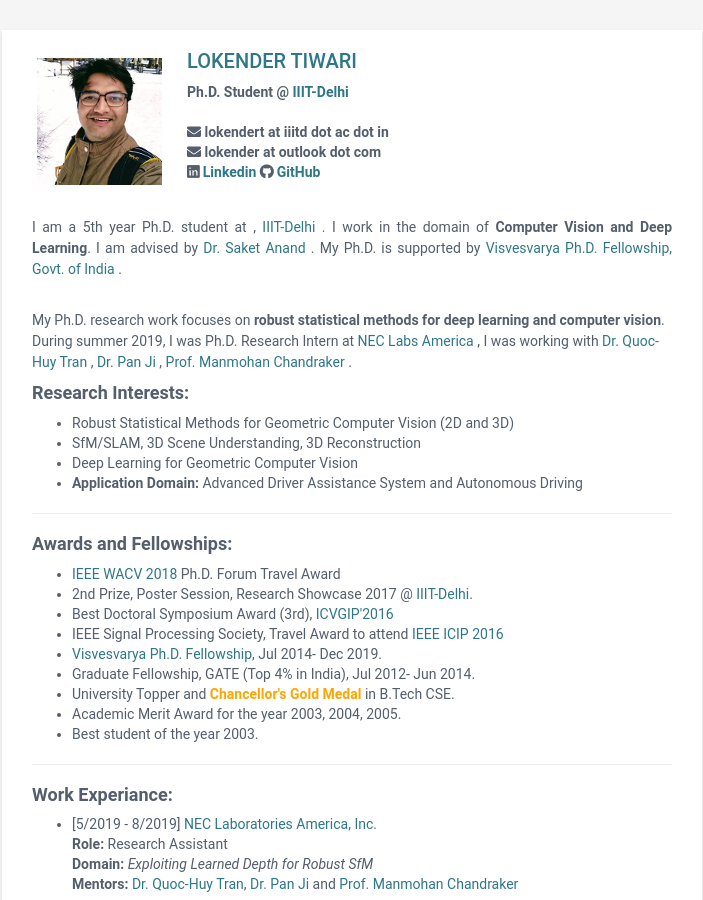
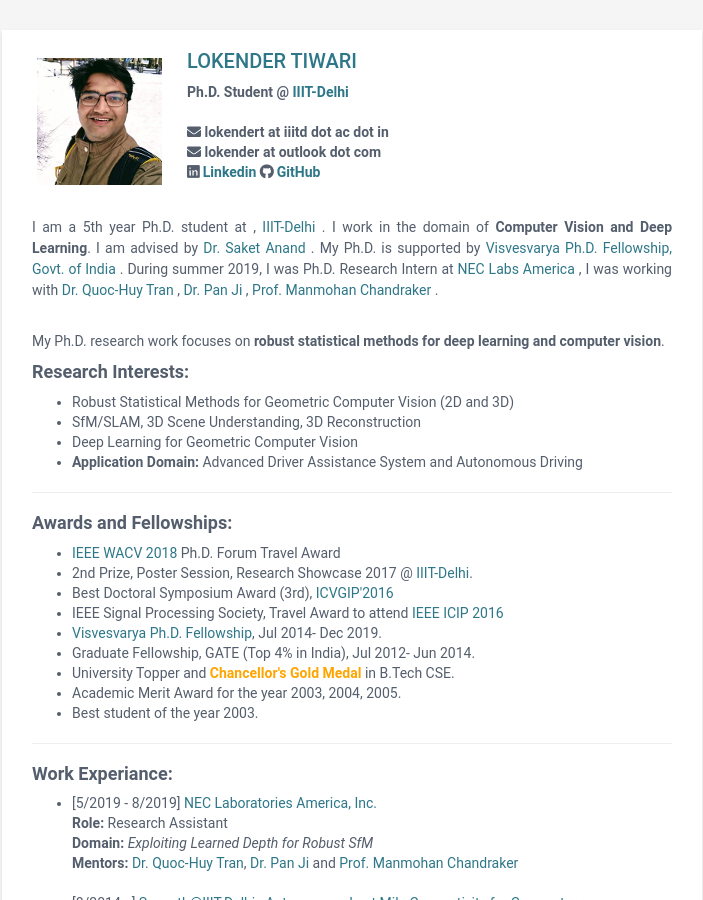
Before and after one commit to lokender/lokender.github.io, a Jekyll site: the page built from index.html, in a window 1280 px wide and 900 px high. Shown: the whole window, without its empty margins (288-991 px from the left). Built offline with Jekyll 4.4.1, drawn with Linux system fonts in a browser that asks for light colours.

```diff
--- a/_includes/aboutme.html
+++ b/_includes/aboutme.html
@@ -2,8 +2,8 @@
 <section class="section experiences-section">
 
 	<p align="justify">I am a 5th year Ph.D. student at , <a href="https://www.iiitd.ac.in"> IIIT-Delhi </a>. I work in the domain of <b>Computer Vision and Deep Learning</b>.
-	I am advised by <a href="https://faculty.iiitd.ac.in/~anands/"> Dr. Saket Anand </a>. My Ph.D. is supported by <a href="https://phd.medialabasia.in/">Visvesvarya Ph.D. Fellowship, Govt. of India </a>. </p> </br>
-<p>	My Ph.D. research work focuses on <b>robust statistical methods for deep learning and computer vision</b>. During summer 2019, I was Ph.D. Research Intern at  <a href="https://faculty.iiitd.ac.in/~anands/"> NEC Labs America </a>, I was working with  <a href="https://cs.adelaide.edu.au/~huy/home.php"> Dr. Quoc-Huy Tran </a>,  <a href="https://sites.google.com/site/peterji1990"> Dr. Pan Ji </a>,  <a href="http://www.nec-labs.com/~manu/"> Prof. Manmohan Chandraker </a>. </p>
+	I am advised by <a href="https://faculty.iiitd.ac.in/~anands/"> Dr. Saket Anand </a>. My Ph.D. is supported by <a href="https://phd.medialabasia.in/">Visvesvarya Ph.D. Fellowship, Govt. of India </a>. During summer 2019, I was Ph.D. Research Intern at  <a href="https://faculty.iiitd.ac.in/~anands/"> NEC Labs America </a>, I was working with  <a href="https://cs.adelaide.edu.au/~huy/home.php"> Dr. Quoc-Huy Tran </a>,  <a href="https://sites.google.com/site/peterji1990"> Dr. Pan Ji </a>,  <a href="http://www.nec-labs.com/~manu/"> Prof. Manmohan Chandraker </a>. </p> </br>
+<p>	My Ph.D. research work focuses on <b>robust statistical methods for deep learning and computer vision</b>.  </p>
 
 <strong><h4>Research Interests:</h4></strong>
 <ul>
```
